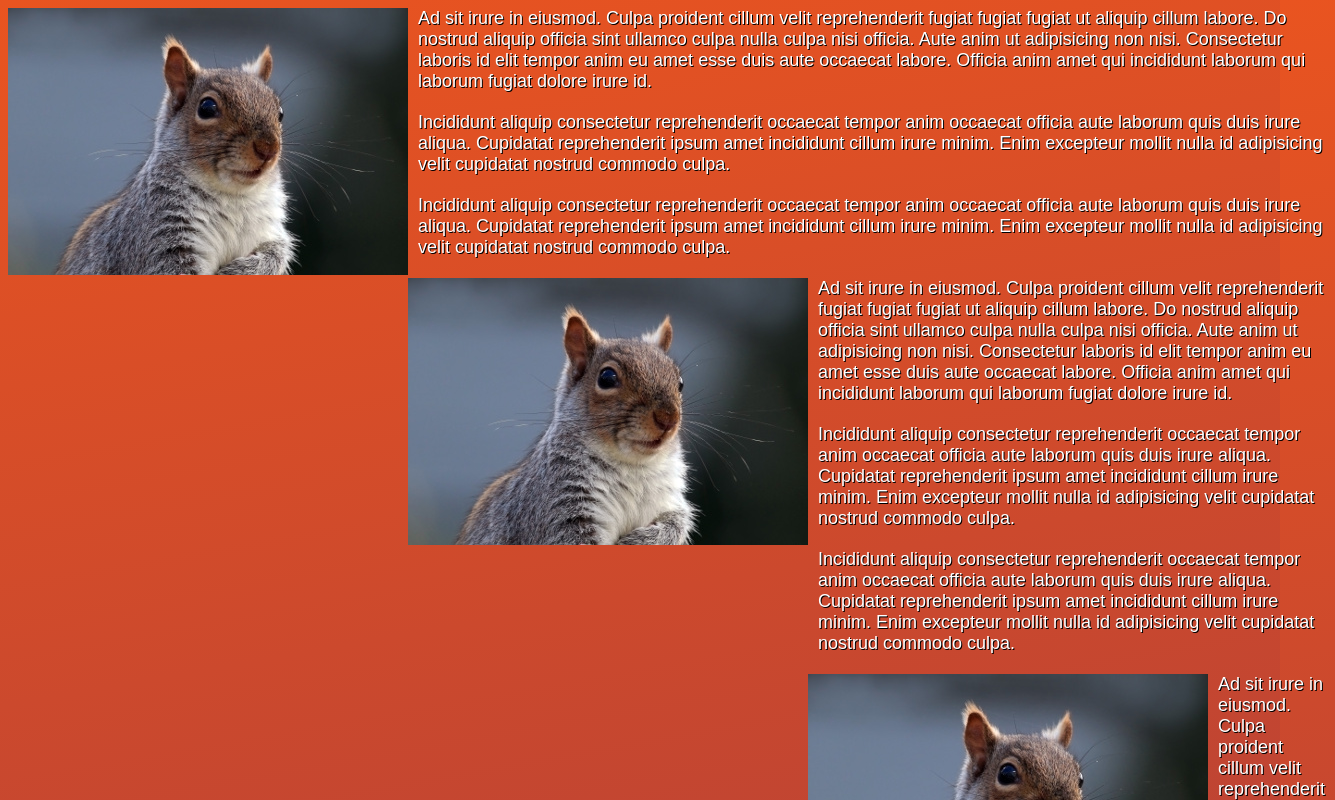
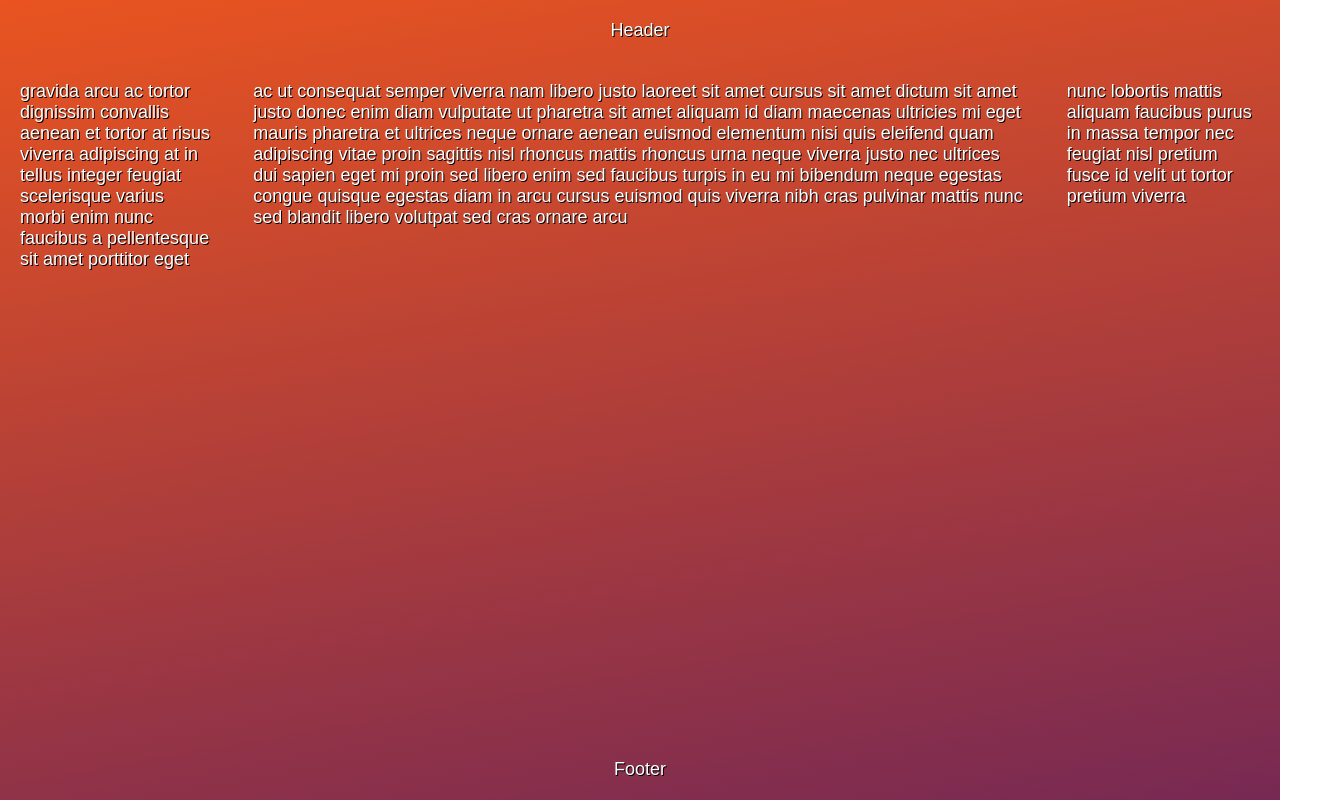
Before and after one commit to a805431/state-mini-project, a React (Create React App) app: page / in a window 1280 px wide. Shown: the top 800 px of the page, 1335 px wide, since content can reach past the window. Built offline with nearby package versions, Linux system fonts and the light colour scheme.

Commit message:
holy-grail-layout

```diff
--- a/src/Container/index.js
+++ b/src/Container/index.js
@@ -1,105 +1,25 @@
-import squirrel from "../img/squirrel.jpg";
 import { StyledContainer } from "./main.css";
 
 function Container() {
    return (
-      <>
-         <StyledContainer>
-            <div className="media">
-               <img src={squirrel} alt="" className="figure" />
-               <div className="media-body">
-                  <p>Ad sit irure in eiusmod. Culpa proident cillum
-                     velit reprehenderit fugiat fugiat fugiat ut
-                     aliquip cillum labore. Do nostrud aliquip
-                     officia sint ullamco culpa nulla culpa nisi
-                     officia. Aute anim ut adipisicing non nisi.
-                     Consectetur laboris id elit tempor anim eu
-                     amet esse duis aute occaecat labore. Officia
-                     anim amet qui incididunt laborum qui laborum
-                     fugiat dolore irure id.
-                  </p>
-                  <p>Incididunt aliquip consectetur reprehenderit
-                     occaecat tempor anim occaecat officia aute laborum
-                     quis duis irure aliqua. Cupidatat reprehenderit
-                     ipsum amet incididunt cillum irure minim.
-                     Enim excepteur mollit nulla id adipisicing
-                     velit cupidatat nostrud commodo culpa.
-                  </p>
-                  <p>Incididunt aliquip consectetur reprehenderit
-                     occaecat tempor anim occaecat officia aute laborum
-                     quis duis irure aliqua. Cupidatat reprehenderit
-                     ipsum amet incididunt cillum irure minim.
-                     Enim excepteur mollit nulla id adipisicing
-                     velit cupidatat nostrud commodo culpa.
-                  </p>
-                  <div className="media">
-                     <img src={squirrel} alt="" className="figure" />
-                     <div className="media-body">
-                        <p>Ad sit irure in eiusmod. Culpa proident cillum
-                           velit reprehenderit fugiat fugiat fugiat ut
-                           aliquip cillum labore. Do nostrud aliquip
-                           officia sint ullamco culpa nulla culpa nisi
-                           officia. Aute anim ut adipisicing non nisi.
-                           Consectetur laboris id elit tempor anim eu
-                           amet esse duis aute occaecat labore. Officia
-                           anim amet qui incididunt laborum qui laborum
-                           fugiat dolore irure id.
-                        </p>
-                        <p>Incididunt aliquip consectetur reprehenderit
-                           occaecat tempor anim occaecat officia aute laborum
-                           quis duis irure aliqua. Cupidatat reprehenderit
-                           ipsum amet incididunt cillum irure minim.
-                           Enim excepteur mollit nulla id adipisicing
-                           velit cupidatat nostrud commodo culpa.
-                        </p>
-                        <p>Incididunt aliquip consectetur reprehenderit
-                           occaecat tempor anim occaecat officia aute laborum
-                           quis duis irure aliqua. Cupidatat reprehenderit
-                           ipsum amet incididunt cillum irure minim.
-                           Enim excepteur mollit nulla id adipisicing
-                           velit cupidatat nostrud commodo culpa.
-                        </p>
-                        <div className="media">
-                           <img src={squirrel} alt="" className="figure" />
-                           <div className="media-body">
-                              <p>Ad sit irure in eiusmod. Culpa proident cillum
-                                 velit reprehenderit fugiat fugiat fugiat ut
-                                 aliquip cillum labore. Do nostrud aliquip
-                                 officia sint ullamco culpa nulla culpa nisi
-                                 officia. Aute anim ut adipisicing non nisi.
-                                 Consectetur laboris id elit tempor anim eu
-                                 amet esse duis aute occaecat labore. Officia
-                                 anim amet qui incididunt laborum qui laborum
-                                 fugiat dolore irure id.
-                              </p>
-                              <p>Incididunt aliquip consectetur reprehenderit
-                                 occaecat tempor anim occaecat officia aute laborum
-                                 quis duis irure aliqua. Cupidatat reprehenderit
-                                 ipsum amet incididunt cillum irure minim.
-                                 Enim excepteur mollit nulla id adipisicing
-                                 velit cupidatat nostrud commodo culpa.
-                              </p>
-                              <p>Incididunt aliquip consectetur reprehenderit
-                                 occaecat tempor anim occaecat officia aute laborum
-                                 quis duis irure aliqua. Cupidatat reprehenderit
-                                 ipsum amet incididunt cillum irure minim.
-                                 Enim excepteur mollit nulla id adipisicing
-                                 velit cupidatat nostrud commodo culpa.
-                              </p>
-                           </div>
-                        </div>
-                     </div>
-                  </div>
-               </div>
-            </div>
-         </StyledContainer>
-         Incididunt aliquip consectetur reprehenderit
-         occaecat tempor anim occaecat officia aute laborum
-         quis duis irure aliqua. Cupidatat reprehenderit
-         ipsum amet incididunt cillum irure minim.
-         Enim excepteur mollit nulla id adipisicing
-         velit cupidatat nostrud commodo culpa.
-      </>
+      <StyledContainer>
+         <header id="header">Header</header>
+         <main id="main">
+            <section id="content">ac ut consequat semper viverra nam libero justo laoreet sit amet cursus
+               sit amet dictum sit amet justo donec enim diam vulputate ut pharetra sit amet aliquam id
+               diam maecenas ultricies mi eget mauris pharetra et ultrices neque ornare aenean euismod elementum
+               nisi quis eleifend quam adipiscing vitae proin sagittis nisl rhoncus mattis rhoncus urna neque
+               viverra justo nec ultrices dui sapien eget mi proin sed libero enim sed faucibus turpis in eu
+               mi bibendum neque egestas congue quisque egestas diam in arcu cursus euismod quis
+               viverra nibh cras pulvinar mattis nunc sed blandit libero volutpat sed cras ornare arcu</section>
+            <aside id="secondary">gravida arcu ac tortor dignissim convallis aenean et tortor at risus viverra adipiscing
+               at in tellus integer feugiat
+               scelerisque varius morbi enim nunc faucibus a pellentesque sit amet porttitor eget</aside>
+            <aside id="tertiary">nunc lobortis mattis aliquam faucibus purus in massa tempor nec
+               feugiat nisl pretium fusce id velit ut tortor pretium viverra</aside>
+         </main>
+         <footer id="footer">Footer</footer>
+      </StyledContainer>
    );
 }
 export default Container;
--- a/src/Container/main.css.js
+++ b/src/Container/main.css.js
@@ -1,22 +1,36 @@
 import styled from "styled-components";
 
 export const StyledContainer = styled.div`
-  .media {
-   display: flex;
-   flex-flow: row nowrap;
+  display: flex;
+  flex-direction: column;
+  min-height: 100vh;
+
+  #main {
+    display: flex;
+    flex-grow: 1;
   }
 
-  .figure {
-   flex: 1 1 40%;
-   align-self: flex-start;
-   order: 0;
+  #content {
+    flex: 4 1 0%;
   }
 
-  .media-body {
-   flex: 1 1 60%;
+  #secondary {
+    // flex-basis: 200px;
+    flex: 1 1 0%;
+    order: -1;
   }
 
-  p {
-   margin: 0 10px 20px 10px;
+  #tertiary {
+    flex: 1 1 0%;
+    // flex-basis: 150px;
+  }
+
+  #header, #footer {
+    text-align: center;
+    padding: 20px;
+  }
+
+  #main * {
+    padding: 20px;
   }
 `;
--- a/src/globalStyles.js
+++ b/src/globalStyles.js
@@ -13,6 +13,14 @@ const GlobalStyle = createGlobalStyle`
    background: linear-gradient(-10deg, #772953, #e95420);
    min-height: 100vh;
    font-size: 18px;
+ }
+
+ body {
+  display: flex;
+  flex-direction: column;
+  min-height: 100vh;
+  flex-grow: 1;
+  margin: 0;
  }
 
  code {
```
